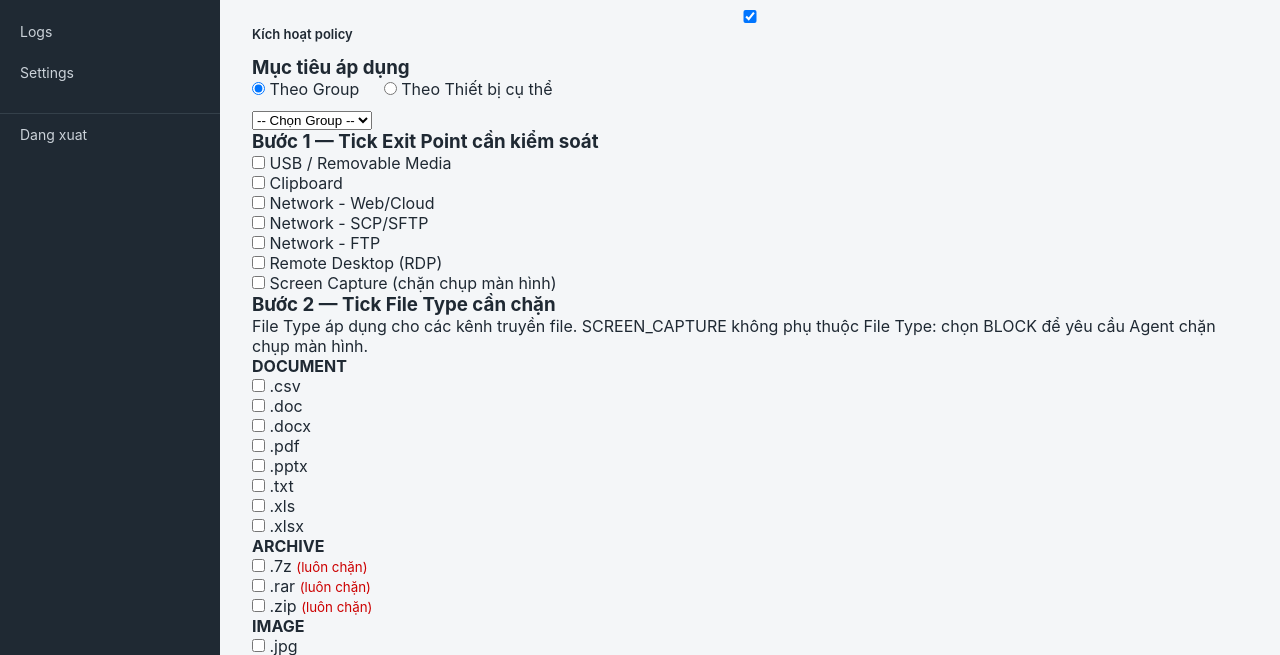
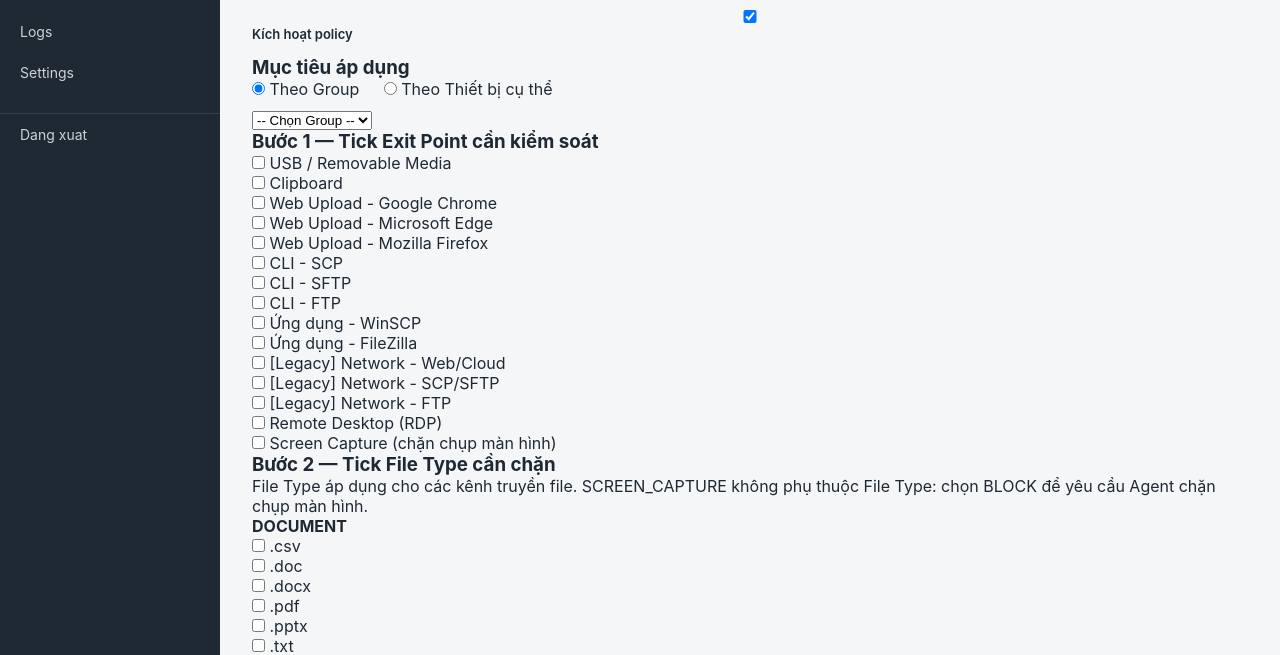
Before and after one commit to lamNT-67/DLP-do-an-2026, a PHP site: page /admin/policy_form.php in a window 1280 px wide. Shown: the part 378-1033 px from the top of the page. Run offline with PHP 8.4, Linux system fonts and the light colour scheme; a user stored in the database is signed in; data comes from the database, SQL or seed files in the repository.

Commit message:
feat(dlp): add application-specific exit point channels while preserving legacy values

```diff
--- a/server/admin/policy_form.php
+++ b/server/admin/policy_form.php
@@ -9,9 +9,17 @@ $error = '';
 $exitPointLabels = [
     'USB'               => 'USB / Removable Media',
     'CLIPBOARD'         => 'Clipboard',
-    'NETWORK_WEB'       => 'Network - Web/Cloud',
-    'NETWORK_SCP_SFTP'  => 'Network - SCP/SFTP',
-    'NETWORK_FTP'       => 'Network - FTP',
+    'BROWSER_CHROME'    => 'Web Upload - Google Chrome',
+    'BROWSER_EDGE'      => 'Web Upload - Microsoft Edge',
+    'BROWSER_FIREFOX'   => 'Web Upload - Mozilla Firefox',
+    'CLIENT_SCP'        => 'CLI - SCP',
+    'CLIENT_SFTP'       => 'CLI - SFTP',
+    'CLIENT_FTP'        => 'CLI - FTP',
+    'CLIENT_WINSCP'     => 'Ứng dụng - WinSCP',
+    'CLIENT_FILEZILLA'  => 'Ứng dụng - FileZilla',
+    'NETWORK_WEB'       => '[Legacy] Network - Web/Cloud',
+    'NETWORK_SCP_SFTP'  => '[Legacy] Network - SCP/SFTP',
+    'NETWORK_FTP'       => '[Legacy] Network - FTP',
     'RDP'               => 'Remote Desktop (RDP)',
     'SCREEN_CAPTURE'    => 'Screen Capture (chặn chụp màn hình)',
 ];
```
